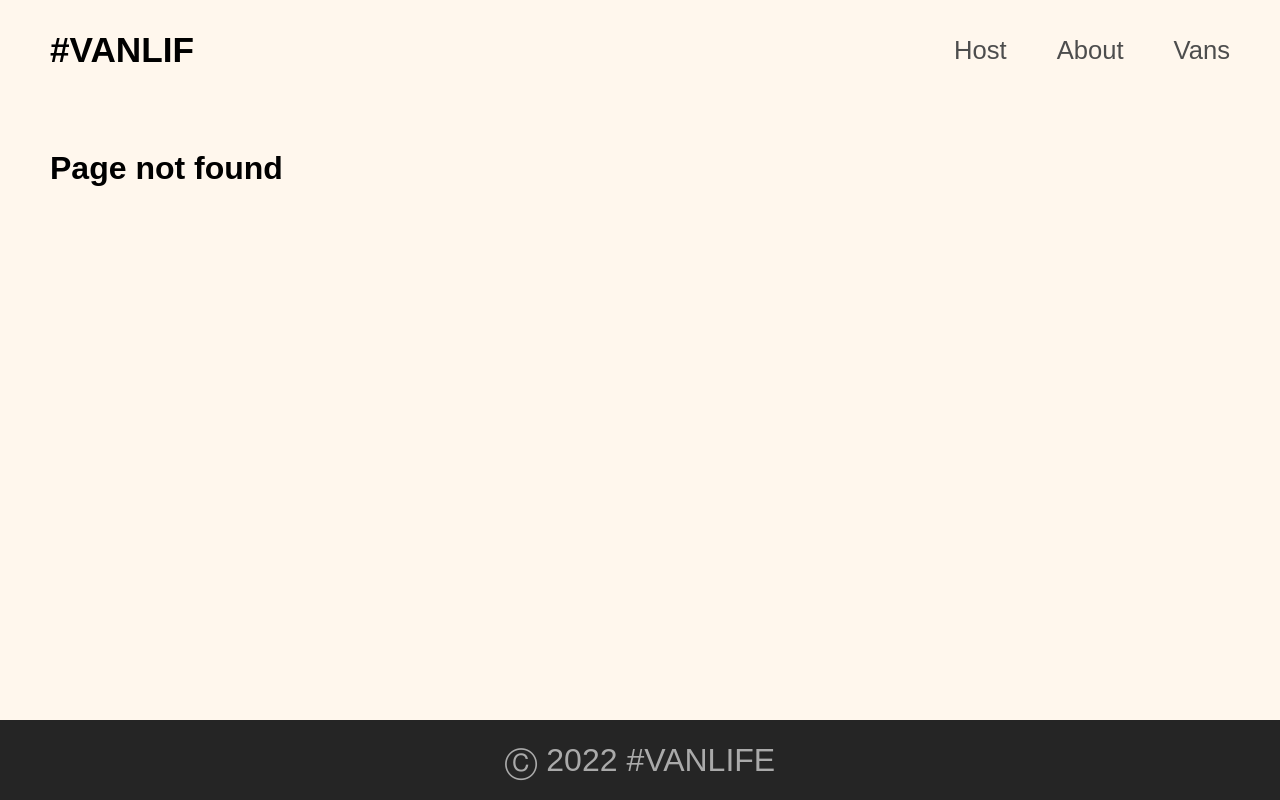
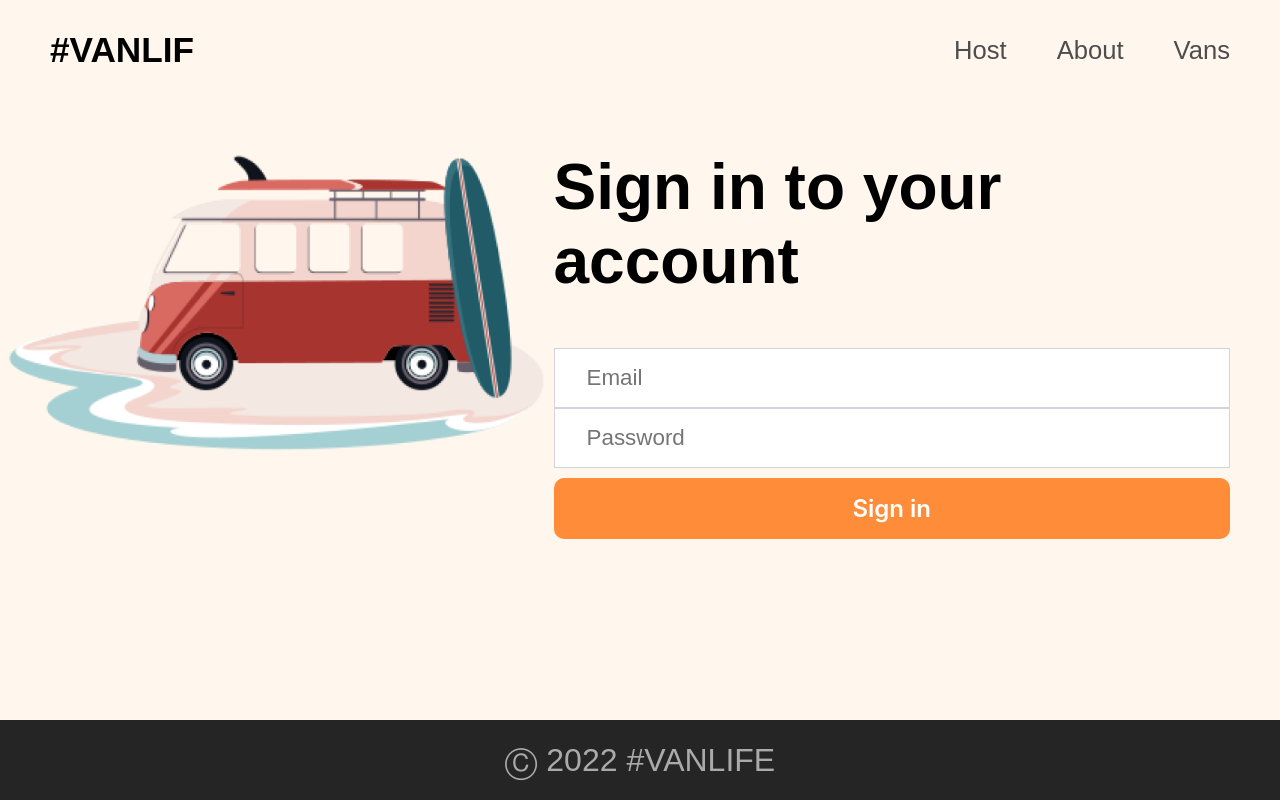
Before and after one commit to AissaouiMohamedRayane/Vanlife, a React (Vite) app: page /login in a window 1280 px wide. Before the commit this address had no page. Built offline with nearby package versions, Linux system fonts and the light colour scheme; no server answers; what miragejs would draw is missing.

Commit message:
added a real backend and a login

```diff
--- a/package.json
+++ b/package.json
@@ -10,6 +10,7 @@
     "preview": "vite preview"
   },
   "dependencies": {
+    "axios": "^1.6.8",
     "localforage": "^1.10.0",
     "match-sorter": "^6.3.4",
     "mirage": "^0.0.7",
--- /dev/null
+++ b/src/API/login.jsx
@@ -0,0 +1,29 @@
+export default async function login(credentials) {
+  const csrftoken = getCookie("csrftoken");
+  const res = await fetch("http://127.0.0.1:8000/api/login", {
+    method: "POST",
+    headers: {
+      "Content-Type": "application/json",
+      "X-CSRFToken": csrftoken,
+    },
+    body: JSON.stringify(credentials),
+  });
+
+  if (!res.ok) {
+    console.log(res);
+    throw {
+      message: "Invalid credentials",
+      status: res.status,
+    };
+  }
+
+  const responseData = await res.json();
+  return responseData;
+}
+
+function getCookie(name) {
+  const cookieValue = document.cookie.match(
+    "(^|;)\\s*" + name + "\\s*=\\s*([^;]+)"
+  );
+  return cookieValue ? cookieValue.pop() : "";
+}
--- a/src/Routes/Vans.jsx
+++ b/src/Routes/Vans.jsx
@@ -1,5 +1,4 @@
 import VanCard from "./../componentes/vans-page/van-card";
-import "../fake-server/vans-data";
 import { useState, useEffect } from "react";
 import { useSearchParams, Link, useLoaderData } from "react-router-dom";
 import getVans from "../API/getVans";
@@ -17,9 +16,9 @@ export default function VansBody() {
     type2: type.get("type2") ? true : false,
     type3: type.get("type3") ? true : false,
   });
+  const vans = useLoaderData();
   const [loading, setLoading] = useState(false);
   const [err, setErr] = useState(null);
-  const vans = useLoaderData();
   // useEffect(() => {
   //   async function loadVans() {
   //     setLoading(true);
--- /dev/null
+++ b/src/Routes/login.jsx
@@ -0,0 +1,72 @@
+import Button from "../componentes/utility-componentes/button";
+import vanImage from "../assets/van.png";
+import { useEffect, useState } from "react";
+import login from "../API/login";
+import { Navigate, useLocation } from "react-router-dom";
+export default function Login({ setIsLoggedIn }) {
+  const [formData, setFormData] = useState({
+    email: "",
+    password: "",
+  });
+
+  const [navigate, setNavigate] = useState(false);
+  if (navigate) {
+    return <Navigate to={"/"} />;
+  }
+
+  const handleChange = (event) => {
+    const { name, value } = event.target;
+    setFormData((prevData) => ({
+      ...prevData,
+      [name]: value,
+    }));
+  };
+  const handleSubmit = async (event) => {
+    event.preventDefault();
+    try {
+      const res = await login(formData);
+      console.log(res);
+      setIsLoggedIn(res);
+      if (res) {
+        setNavigate(true);
+      }
+    } catch (error) {
+      console.error(error);
+    }
+  };
+  return (
+    <main className="grow">
+      <figure className="flex-spacebetween layout-margin item-start mr-l-0">
+        <img src={vanImage} className="login-image" alt="image" />
+        <figcaption className="flex-column gap-50">
+          <h1 className="login-form-h1">Sign in to your account</h1>
+          <form className="flex-column" onSubmit={handleSubmit}>
+            <div>
+              <input
+                onChange={handleChange}
+                type="email"
+                name="email"
+                className="form-input display-block"
+                placeholder="Email"
+                value={formData.email}
+              />
+              <input
+                onChange={handleChange}
+                type="password"
+                name="password"
+                className="form-input display-block"
+                placeholder="Password"
+                value={formData.password}
+              />
+            </div>
+            <Button
+              text="Sign in"
+              background="orange-background"
+              color="white-color"
+            />
+          </form>
+        </figcaption>
+      </figure>
+    </main>
+  );
+}
--- a/src/appRoutes.jsx
+++ b/src/appRoutes.jsx
@@ -1,4 +1,4 @@
-import { Routes, Route } from "react-router-dom";
+import { Route } from "react-router-dom";
 import Layout from "./layout";
 import App from "./Routes/landing-page.jsx";
 import About from "./Routes/About.jsx";
@@ -18,6 +18,9 @@ import VanDetailLayout from "./Routes/vans-detail-layout.jsx";
 import Pricing from "./componentes/host/details/pricing.jsx";
 import Photos from "./componentes/host/details/Photos.jsx";
 
+import Login from "./Routes/login.jsx";
+import AuthRequired from "./componentes/AuthRequired.jsx";
+
 const hostRoutes = (
   <>
     <Route index element={<Dashboard />} />
@@ -31,16 +34,16 @@ const hostRoutes = (
     <Route path="reviews" element={<Reviews />} />
   </>
 );
-const errorRoutes = (
-  <Route
-    path="*"
-    element={<h1 className="grow layout-margin">Page not found</h1>}
-  />
+
+const protectedRoutes = (
+  <Route path="host" element={<Host />}>
+    {hostRoutes}
+  </Route>
 );
-
 const layoutRoutes = (
   <>
     <Route index element={<App />} />
+    <Route path="login" element={<Login />} />
     <Route path="about" element={<About />} />
     <Route
       path="vans"
@@ -48,17 +51,17 @@ const layoutRoutes = (
       errorElement={<VansErrour />}
       loader={vansLoader}
     />
-
     <Route path="vans/:id" element={<VanDetailLayout host={false} />}>
       <Route index element={<VanDetail />} />
     </Route>
-    {errorRoutes}
-
-    <Route path="host" element={<Host />}>
-      {hostRoutes}
-    </Route>
+    <Route
+      path="*"
+      element={<h1 className="grow layout-margin">Page not found</h1>}
+    />{" "}
+    <Route element={<AuthRequired />}>{protectedRoutes}</Route>
   </>
 );
+
 const AppRoutes = () => {
   return (
     <Route path="/" element={<Layout />}>
--- /dev/null
+++ b/src/componentes/AuthRequired.jsx
@@ -0,0 +1,10 @@
+import { Navigate, Outlet } from "react-router-dom";
+import { useState } from "react";
+import Login from "../Routes/login";
+export default function AuthRequired() {
+  const [isLoggedIn, setIsLoggedIn] = useState(false);
+  if (!isLoggedIn) {
+    return <Login setIsLoggedIn={setIsLoggedIn} />;
+  }
+  return <Outlet />;
+}
--- a/src/componentes/utility-componentes/NavBar.jsx
+++ b/src/componentes/utility-componentes/NavBar.jsx
@@ -1,8 +1,9 @@
 import { useEffect, useState } from "react";
 import { NavLink } from "react-router-dom";
+
 import menu from "../../assets/menu.svg";
 
-export default function Navbar() {
+export default function Navbar({ setIsPageLoading }) {
   // const [NavLinkStates, setNavLinkStates] = useState({
   //   about: false,
   //   vans: false,
@@ -15,10 +16,19 @@ export default function Navbar() {
     };
     window.addEventListener("resize", handleResize);
 
+    fetch("http://127.0.0.1:8000/api/users")
+    .then(res=>res.json())
+    .then(data=>console.log(data))
+
     return () => {
       window.removeEventListener("resize", handleResize);
     };
   }, []);
+
+  const handleVansClick = () => {
+    setIsPageLoading(true);
+  };
+
   // function handleNavLinkToggle(NavLink) {
   //   setNavLinkStates((prev) => {
   //     const updatedStates = {};
@@ -116,6 +126,7 @@ export default function Navbar() {
                   }`
             }
             to="vans"
+            onClick={() => handleVansClick()}
           >
             Vans
           </NavLink>
--- a/src/fake-server/vans-data.js
+++ b/src/fake-server/vans-data.js
@@ -77,7 +77,8 @@ createServer({
   routes() {
     this.urlPrefix = "https://";
     this.logging = false;
-    // this.timing = 2000;
+
+    this.passthrough("http://127.0.0.1:8000/**");
 
     this.get("/vans", (schema, request) => {
       return schema.vans.all();
--- a/src/index.css
+++ b/src/index.css
@@ -21,6 +21,10 @@ html {
 
 .layout-margin--mobile {
   margin: 0 25px 25px;
+}
+
+.mr-l-0 {
+  margin-left: 0;
 }
 
 .mr-b-5 {
@@ -94,9 +98,6 @@ html {
   align-items: end;
 }
 
-.item-start {
-  align-items: start;
-}
 
 .flex-column {
   display: flex;
@@ -128,6 +129,12 @@ html {
   align-items: center;
   justify-content: space-between;
 }
+
+.item-start {
+  align-items: start;
+}
+
+
 
 .nogap {
 
@@ -206,6 +213,7 @@ html {
   color: black;
   text-decoration: underline;
 }
+
 .underline--mobile {
   font-size: 1.2rem;
   font-weight: 400;
@@ -228,6 +236,7 @@ html {
 .scale:hover {
   transform: scale(1.1);
 }
+
 .scale-5 {
   transition: transform .1s ease-in-out;
 }
@@ -240,7 +249,29 @@ html {
   display: none;
 }
 
+.display-block {
+  display: block;
+  width: 100%;
+}
+
 /*End utility classes*/
+
+/*Animation*/
+@keyframes loader {
+  0% {
+    width: 0;
+  }
+
+  20% {
+    width: 70%;
+  }
+
+  100% {
+    width: 100%;
+  }
+}
+
+/*End animation*/
 body::-webkit-scrollbar {
   display: none;
 }
@@ -250,6 +281,34 @@ body::-webkit-scrollbar {
   flex-flow: column nowrap;
   background-color: #FFF7ED;
   min-height: 100vh;
+}
+
+.form-input {
+  padding: 1rem 2rem;
+  font-size: 1.4rem;
+  border: #D1D5DB solid 1px;
+}
+
+.loader {
+  position: fixed;
+  top: 0;
+  left: 0;
+  width: 0;
+  height: 5px;
+  background-color: red;
+  border: none;
+  border-radius: 2px;
+  animation: loader 13s .5s ease-out 1 forwards;
+
+}
+
+.login-form-h1 {
+  font-size: 4rem;
+  font-weight: 600;
+}
+
+.login-image {
+  width: clamp(200px, 45%, 1000px)
 }
 
 .nav {
--- a/src/layout.jsx
+++ b/src/layout.jsx
@@ -1,12 +1,21 @@
 import Navbar from "./componentes/utility-componentes/NavBar";
+import "./fake-server/vans-data";
 import Footer from "./componentes/utility-componentes/footer";
-import { Outlet } from "react-router-dom";
+import { Outlet, useLocation } from "react-router-dom";
+import { useState, useEffect } from "react";
 
 export default function Layout() {
+  const [isPageLoading, setIsPageLoading] = useState(false);
+  const location = useLocation();
+  useEffect(() => {
+    setIsPageLoading(false);
+  }, [location]);
+
   return (
     <>
-      <Navbar />
-      <Outlet />
+      {isPageLoading && <div className="loader"></div>}
+      <Navbar setIsPageLoading={setIsPageLoading} />
+      <Outlet context={setIsPageLoading} />
       <Footer />
     </>
   );
```
Also changed, not shown: src/assets/van.png (added), 1 other file (tests, documents, lock files or other folders).
